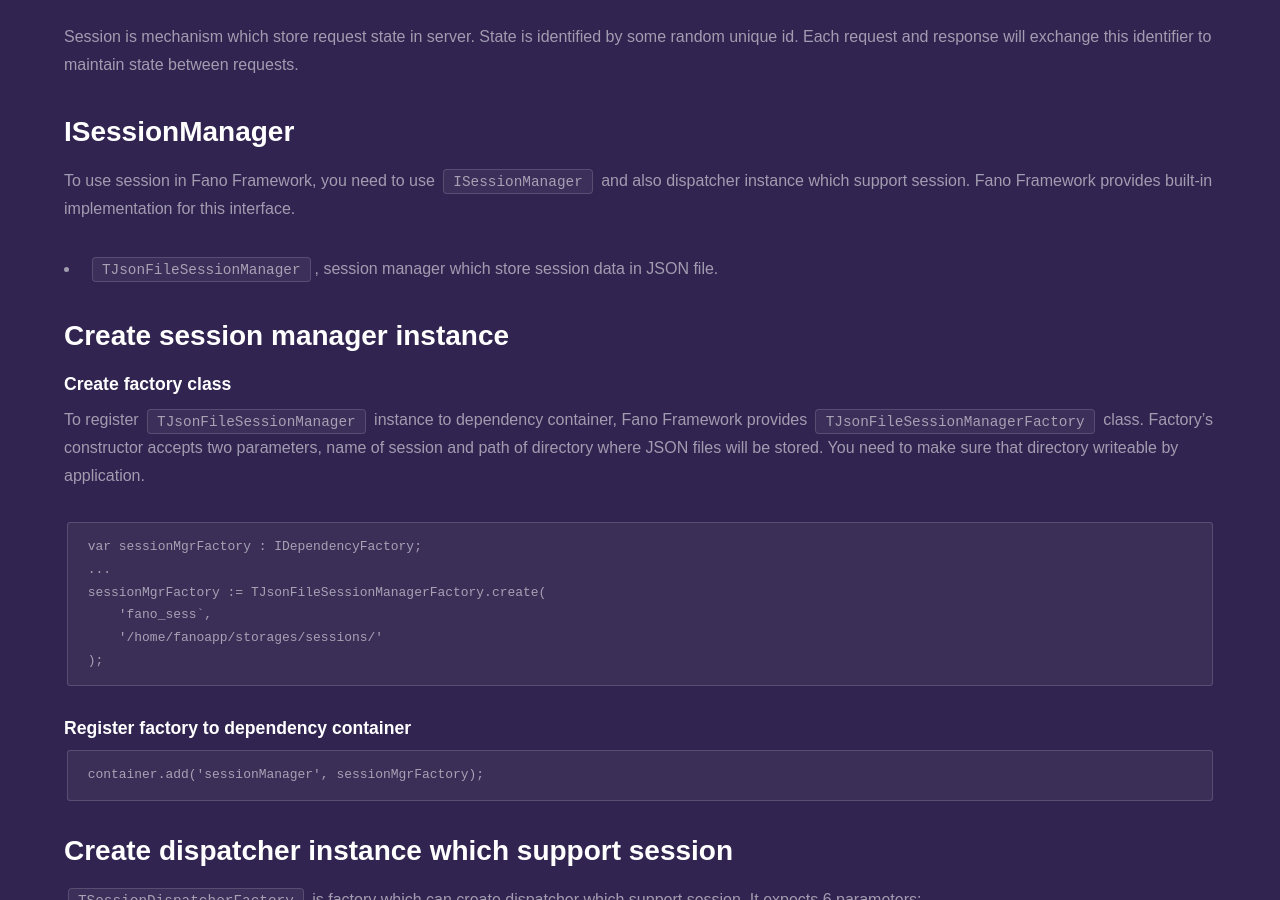
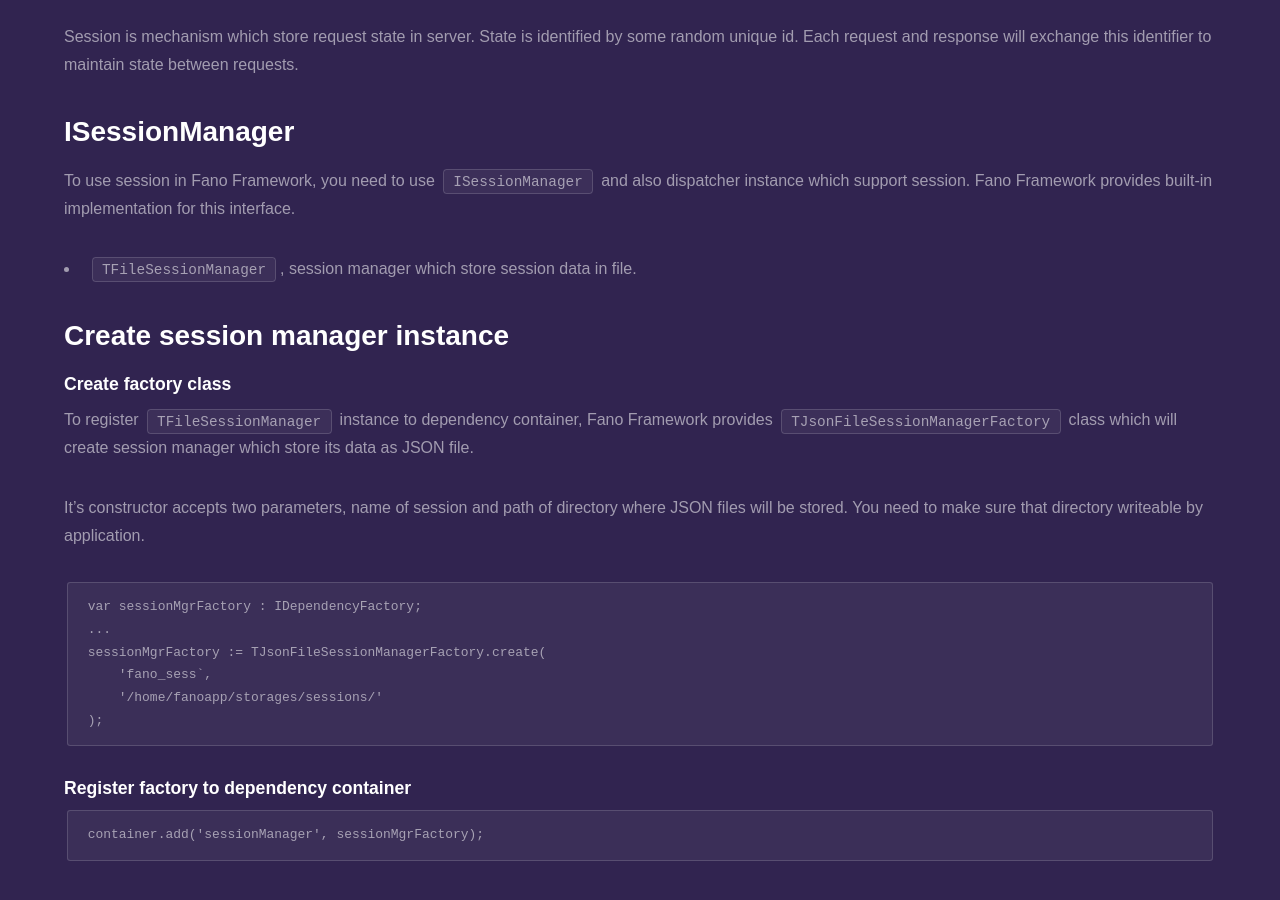
Before and after one commit to fanoframework/fanoframework.github.io, a Jekyll site: the page built from working-with-session/index.md, in a window 1280 px wide and 900 px high, scrolled down 387 px. Built offline with Jekyll 4.4.1, drawn with Linux system fonts in a browser that asks for light colours; our own code applies the rules of GitHub Pages for plain Markdown files.

Commit message:
improve session content

````diff
--- a/working-with-session/index.md
+++ b/working-with-session/index.md
@@ -18,14 +18,15 @@
 
 To use session in Fano Framework, you need to use `ISessionManager` and also dispatcher instance which support session. Fano Framework provides built-in implementation for this interface.
 
-- `TJsonFileSessionManager`, session manager which store session data in JSON file.
+- `TFileSessionManager`, session manager which store session data in file.
 
 ## Create session manager instance
 
 ### Create factory class
 
-To register `TJsonFileSessionManager` instance to dependency container, Fano Framework provides `TJsonFileSessionManagerFactory` class. Factory's constructor accepts two parameters,
-name of session and path of directory where JSON files will be stored. You need to make sure that directory writeable by application.
+To register `TFileSessionManager` instance to dependency container, Fano Framework provides `TJsonFileSessionManagerFactory` class which will create session manager which store its data as JSON file.
+
+It's constructor accepts two parameters, name of session and path of directory where JSON files will be stored. You need to make sure that directory writeable by application.
 
 ```
 var sessionMgrFactory : IDependencyFactory;
````
Also changed, not shown: other parts of working-with-session/index.md (+2 -1 lines).
